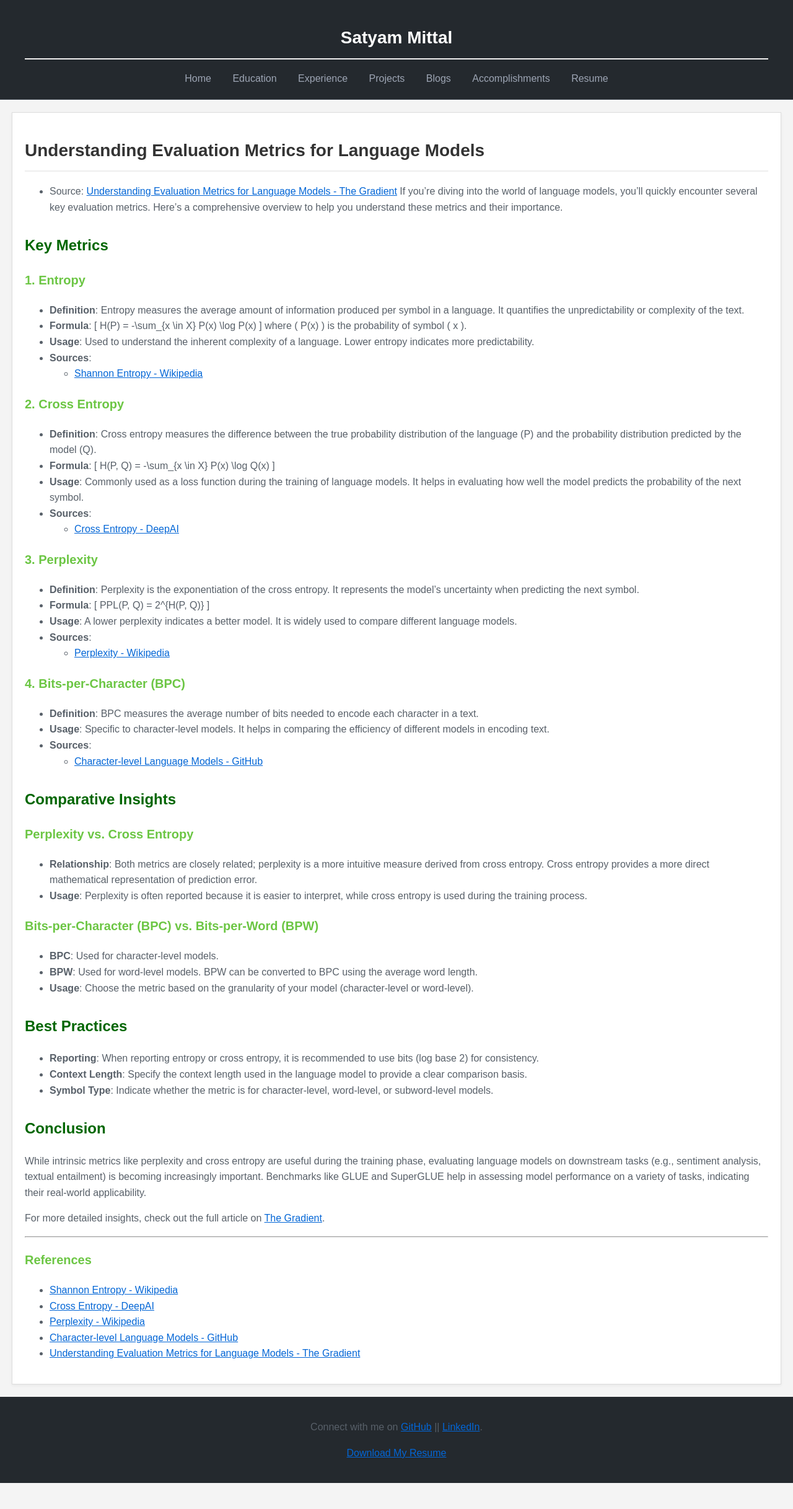
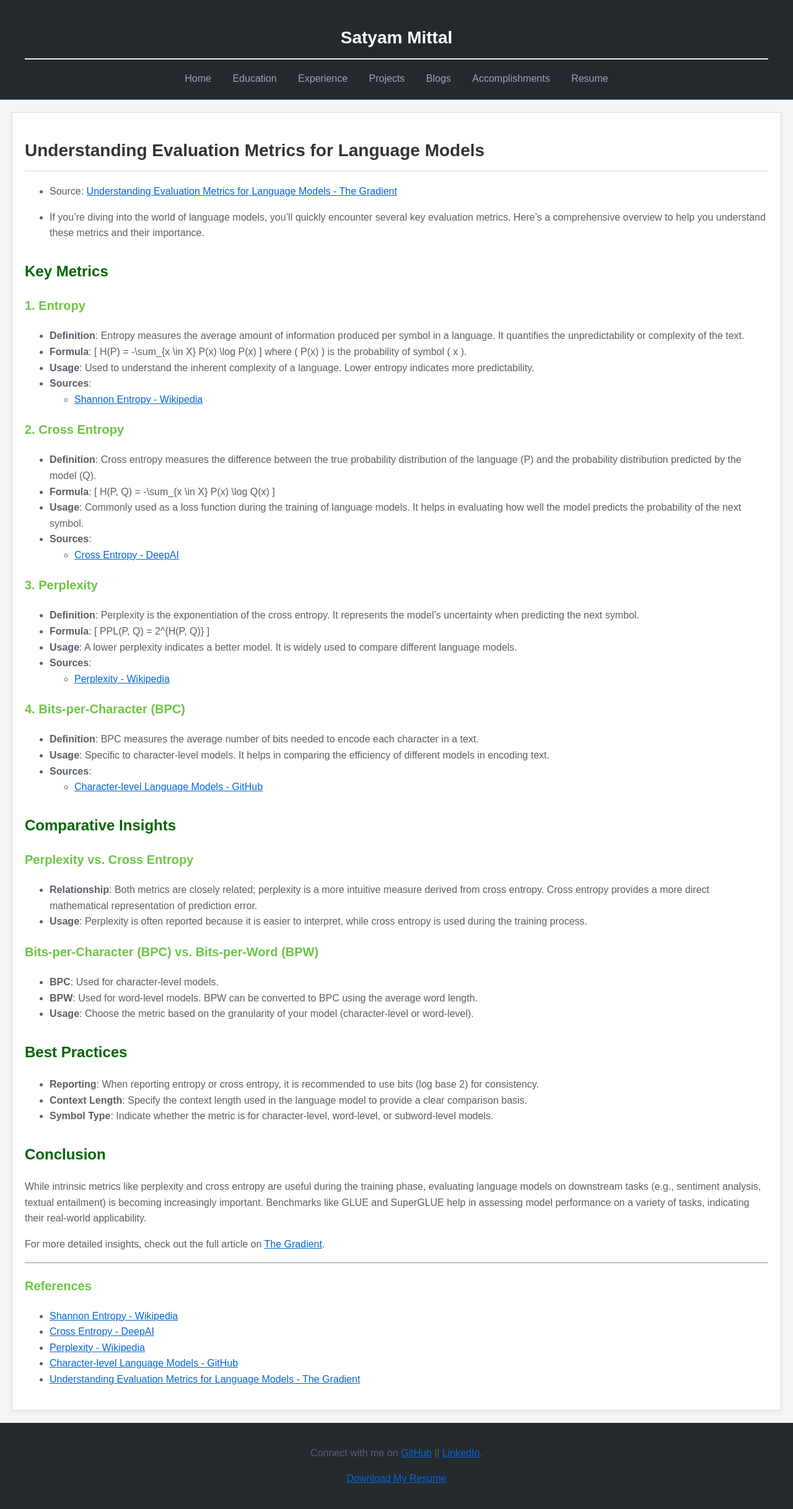
Before and after one commit to 05satyam/05satyam.github.io, a Jekyll site: the page built from _posts/2024-06-01-languagemodels-evaluation-metrics.md, in a window 1280 px wide. Shown: the whole page at 62% size. Built offline with Jekyll 4.4.1, drawn with Linux system fonts in a browser that asks for light colours; our own code applies the rules of GitHub Pages for plain Markdown files; before the commit the page ends 2393 px from its top, so only the background shows below that.

```diff
--- a/_posts/2024-06-01-languagemodels-evaluation-metrics.md
+++ b/_posts/2024-06-01-languagemodels-evaluation-metrics.md
@@ -5,7 +5,8 @@ categories: DeepLearning
 ---
 # Understanding Evaluation Metrics for Language Models
  - Source: [Understanding Evaluation Metrics for Language Models - The Gradient](https://thegradient.pub/understanding-evaluation-metrics-for-language-models/)
-If you're diving into the world of language models, you'll quickly encounter several key evaluation metrics. Here’s a comprehensive overview to help you understand these metrics and their importance.
+
+ - If you're diving into the world of language models, you'll quickly encounter several key evaluation metrics. Here’s a comprehensive overview to help you understand these metrics and their importance.
 
 ## Key Metrics
 
```
